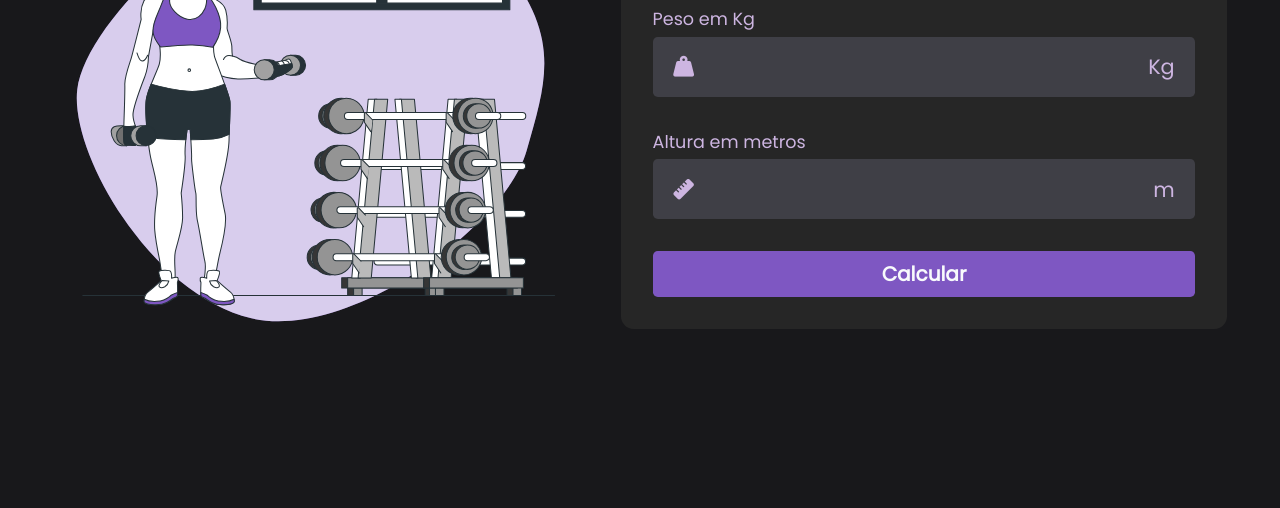
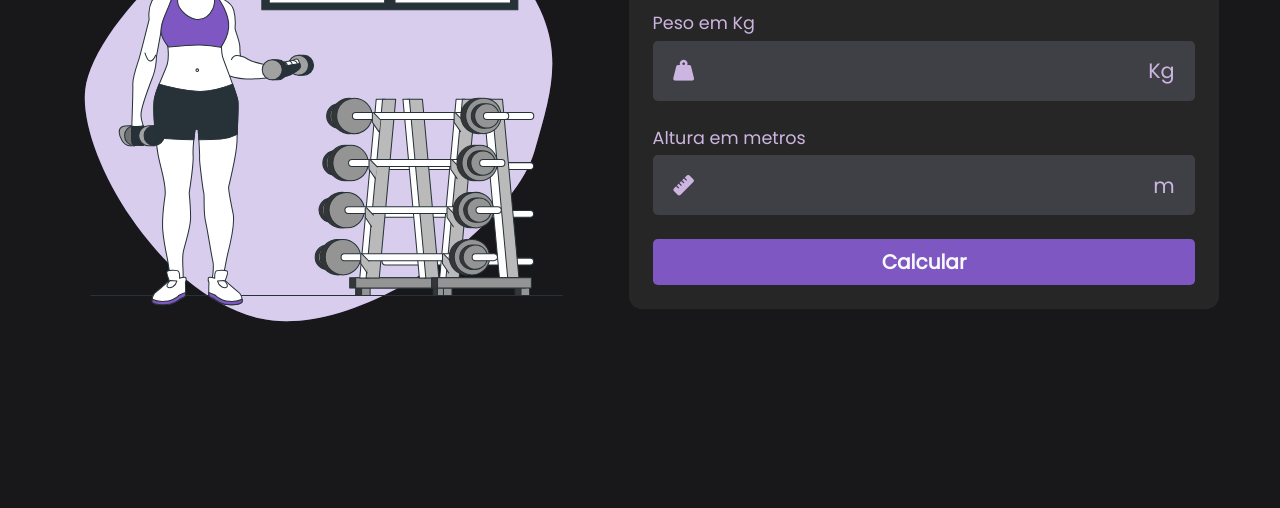
Before and after one commit to MarcioSVS96/imc, a plain HTML site: page index.html in a window 1280 px wide. Shown: the part 292-800 px from the top of the page. Drawn offline with Linux system fonts and the light colour scheme.

Commit message:
ajustando js

```diff
--- a/assets/js/script.js
+++ b/assets/js/script.js
@@ -1,11 +1,10 @@
-const form = document.getElementById(form);
+const form = document.getElementById('form');
 
-form.addEventListener('submit', function(event){
+form.addEventListener('submit', function(event) {
     event.preventDefault();
 
     const weight = document.getElementById('weight').value;
     const height = document.getElementById('height').value;
-
 
     const imc = (weight / (height * height)).toFixed(2); //tofided (duas casas após a virgula)
 
@@ -16,17 +15,17 @@ form.addEventListener('submit', function(event){
 
     document.getElementById('infos').classList.remove('hidden');
 
-    if (imc < 18.5){
+    if (imc < 18.5) {
         description = 'Cuidado! Você está abaixo do peso!'
-    } else if (imc >= 18.5 && imc <= 25){
+    } else if (imc >= 18.5 && imc <= 25) {
         description = 'Você está no peso ideal!';
         value.classList.remove('attention');
         value.classList.add('normal');
-    }else if (imc > 25 && imc <= 30){
+    }else if (imc > 25 && imc <= 30) {
         description = 'Cuidado! Você está com sobrepeso!';
-    }else if (imc > 30 && imc <= 35){
+    }else if (imc > 30 && imc <= 35) {
         description = 'Cuidado! Você está com obesidade moderada!';
-    }else if (imc > 35 && imc <= 40){
+    }else if (imc > 35 && imc <= 40) {
         description = 'Cuidado! Você está com obesidade severa!';
     }else{
         description = 'Cuidado! Você está com obesidade morbida!';
--- a/assets/scss/tools/main.scss
+++ b/assets/scss/tools/main.scss
@@ -22,14 +22,14 @@ body{
     #calculator{
         @include mixins.column;
         gap: 2rem;
-        padding: 2rem;
+        padding: 1.5rem;
         color: variables.$text-color;
         background-color: variables.$calculator-color;
         border-radius: .8rem;
 
         #form{
             @include mixins.column;
-            gap: 2rem;
+            gap: 1.5rem;
 
             #title{
                 font-size: 2.25rem;
@@ -134,6 +134,7 @@ body{
                 #more_info{
                     padding-top: 1.5rem;
 
+
                     a{
                         @include mixins.flex-center;
                         color: variables.$underscore-color;
```
Also changed, not shown: assets/css/index.css, 1 other file.
